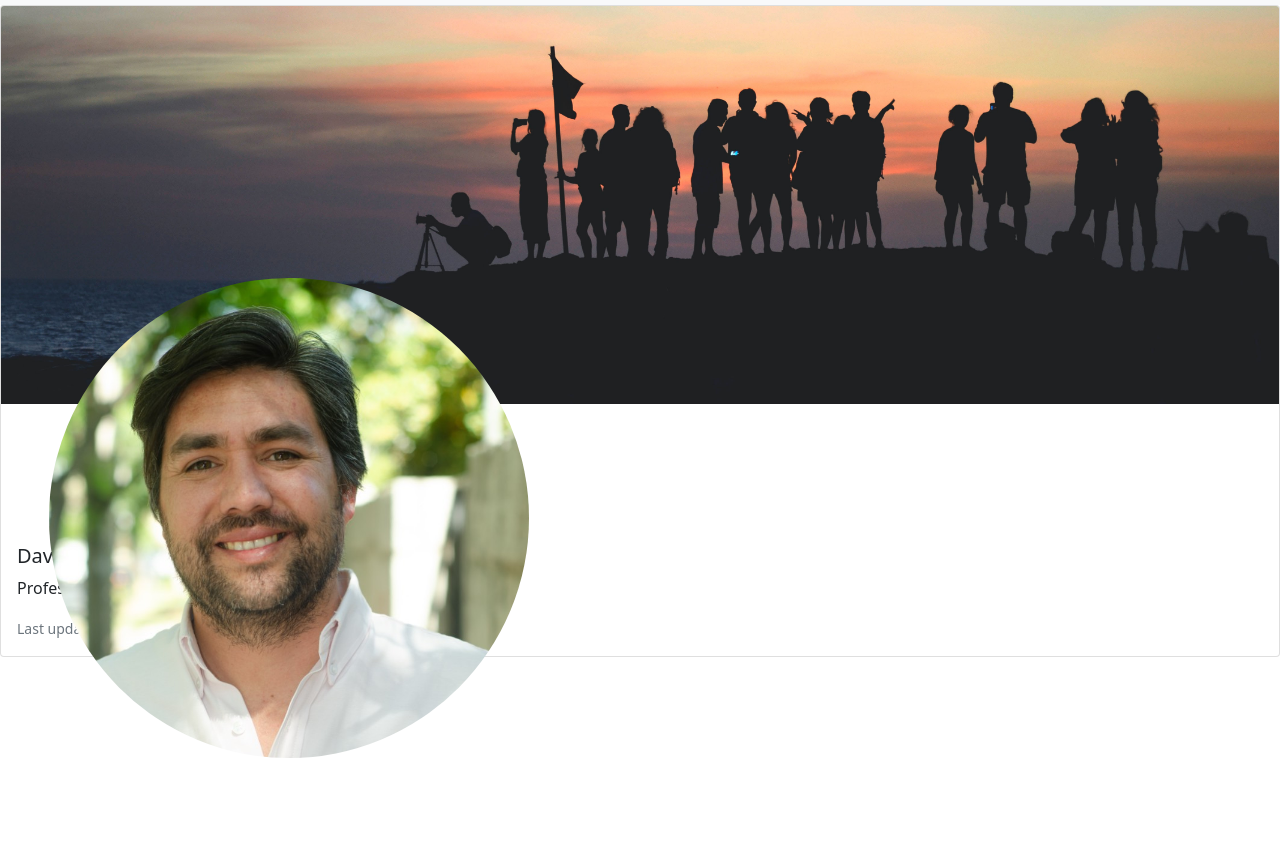
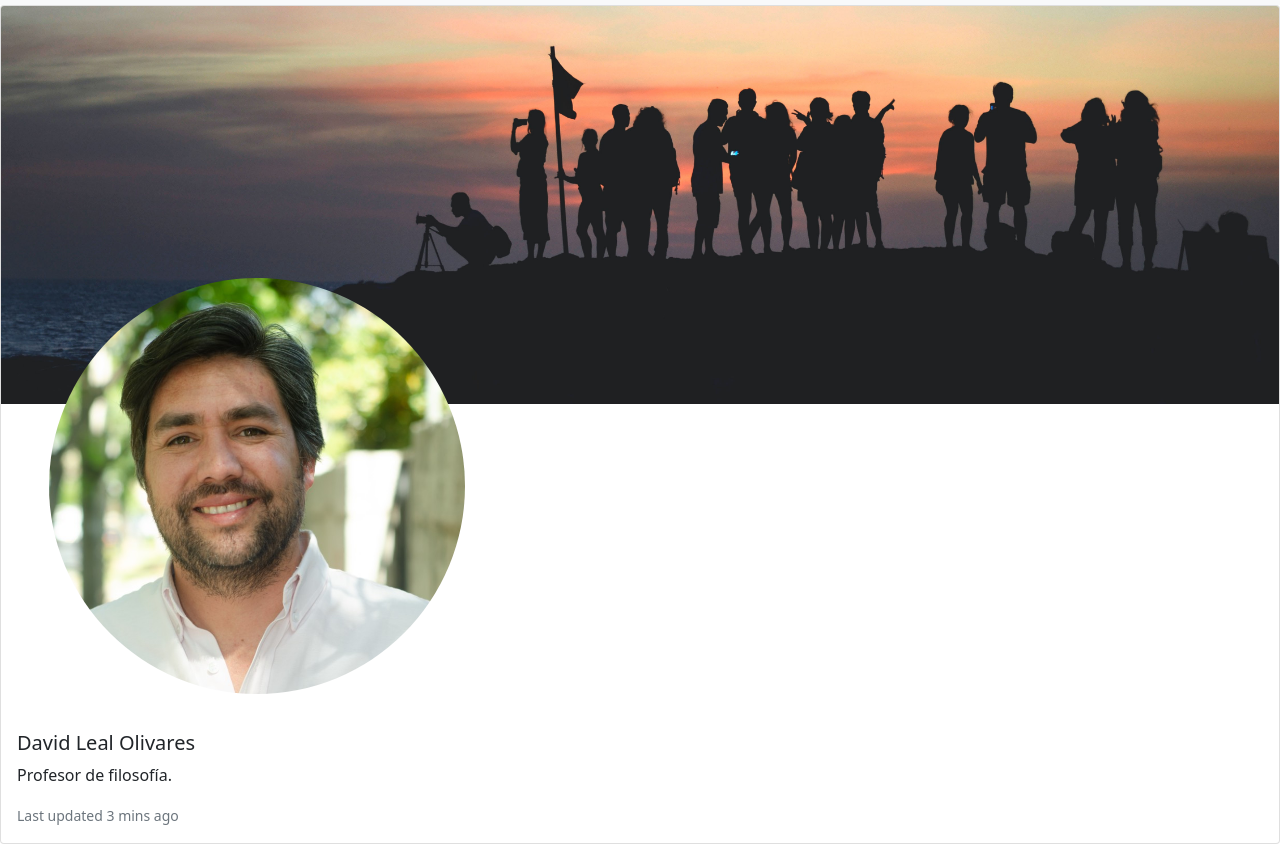
Before and after one commit to davidlealo/curriculum, a plain HTML site: page index.html in a window 1280 px wide. Shown: the part 51-911 px from the top of the page. Before the commit the page ends 825 px from the top, so only its background shows below. Drawn offline with nearby package versions, Linux system fonts and the light colour scheme.

Commit message:
aumento de margin top en nombre de perfil modo pantalla más de 600

```diff
--- a/assets/css/style.css
+++ b/assets/css/style.css
@@ -19,13 +19,13 @@
     }
 
     .profile-picture-david{
-        width: 40vmax;
+        width: 35vmax;
         margin-top: 20%;
         margin-left: 2em;
     }
 
     .text-presentation{
-        margin-top: 10%;
+        margin-top: 25%;
     }
 
 }
```
